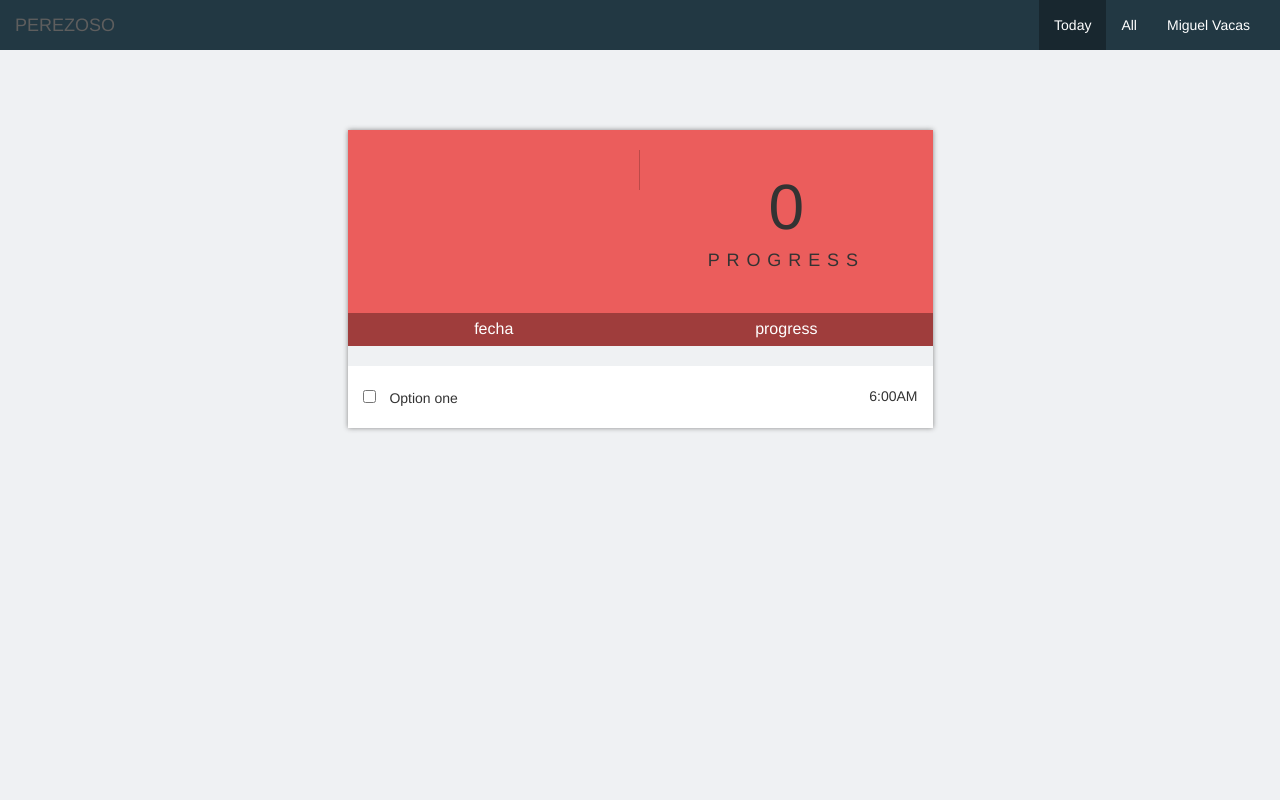
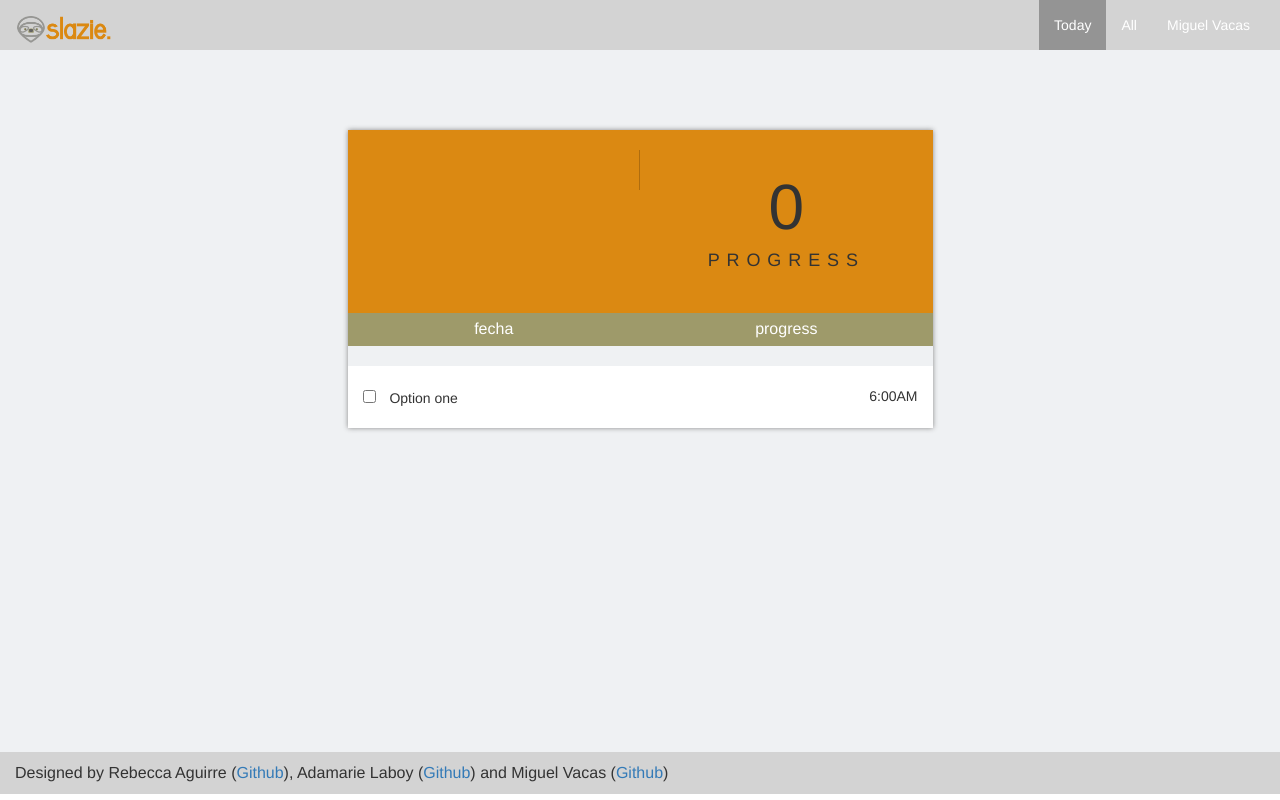
Before and after one commit to mfjv88/CT-todo, a website: page public/index.html in a window 1280 px wide. Drawn offline with Linux system fonts and the light colour scheme; no server answers.

Commit message:
Added Slazie colors and credits (Still to come - entries and check offs)

```diff
--- a/public/assets/css/style.css
+++ b/public/assets/css/style.css
@@ -3,7 +3,7 @@
 }
 
 .navbar-default {
-  background-color: #223843;
+  background-color: lightgrey;
   border-radius: 0;
   border: 0;
 }
@@ -23,7 +23,7 @@
 
 #main-component-wrapper {
   background-color: #EFF1F3;
-  height: calc(100vh - 50px);
+  height: calc(94vh - 50px);
   width: 100%;
 }
 
@@ -33,7 +33,7 @@
 }
 
 #main-component-wrapper .main-component #info-overview {
-  background-color: #EB5D5C;
+  background-color: #db8912;
   text-align: center;
   padding: 20px 0;
 }
@@ -59,7 +59,7 @@
 }
 
 .info-divider {
-  background-color: #9F3D3C;
+  background-color: #9e9a6a;
   color: white;
   padding: 5px 0;
   text-align: center;
--- a/public/index.html
+++ b/public/index.html
@@ -30,7 +30,7 @@
 					<span class="icon-bar"></span>
 					<span class="icon-bar"></span>
 				</button>
-				<a class="navbar-brand" href="#">PEREZOSO</a>
+				<a class="navbar-brand" href="#"><img src="assets/images/slazie_sloth.png" height="30px"></a>
 			</div>
 			<div class="collapse navbar-collapse" id="bs-example-navbar-collapse-1">
 				<ul class="nav navbar-nav navbar-right">
@@ -133,6 +133,17 @@
 		<!-- <<< STARTS MAIN COMPONENT WRAPPER >>> -->
 
 	</main>
+	<footer>
+		<div class="container-fluid">
+			<div class="row">
+				<div class="navbar-default" style="display: flex; align-items: center; height:42px">
+					<div class="col-xs-12">
+						<span style="font-size: 16px"> Designed by Rebecca Aguirre (<a href="https://github.com/raguirrehdz">Github</a>), Adamarie Laboy (<a href="https://github.com/adamarielaboy">Github</a>) and Miguel Vacas (<a href="https://github.com/mfjv88">Github</a>)</span>
+					</div>
+				</div>
+			</div>
+		</div>
+	</footer>
 </body>
 
 </html>
```
Also changed, not shown: public/assets/images/slazieREAL-04.png (added), public/assets/images/slazie_sloth.png (added).
